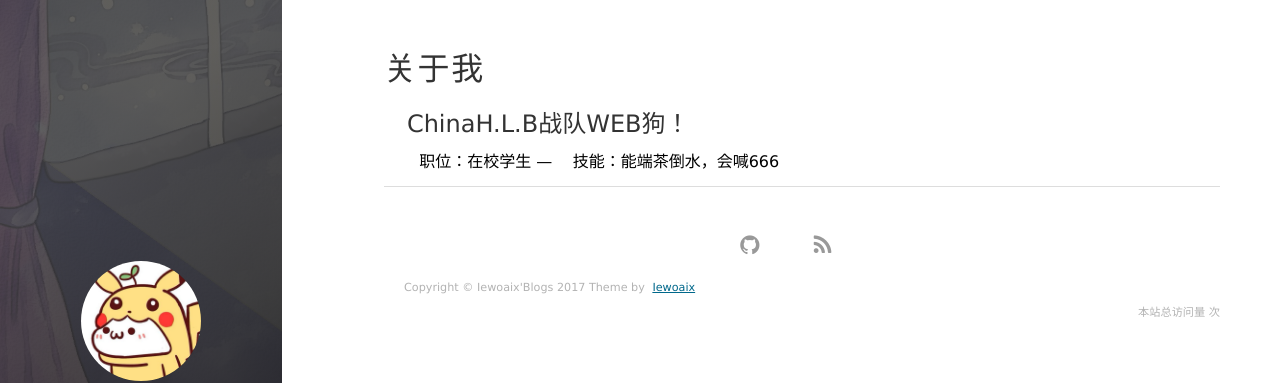
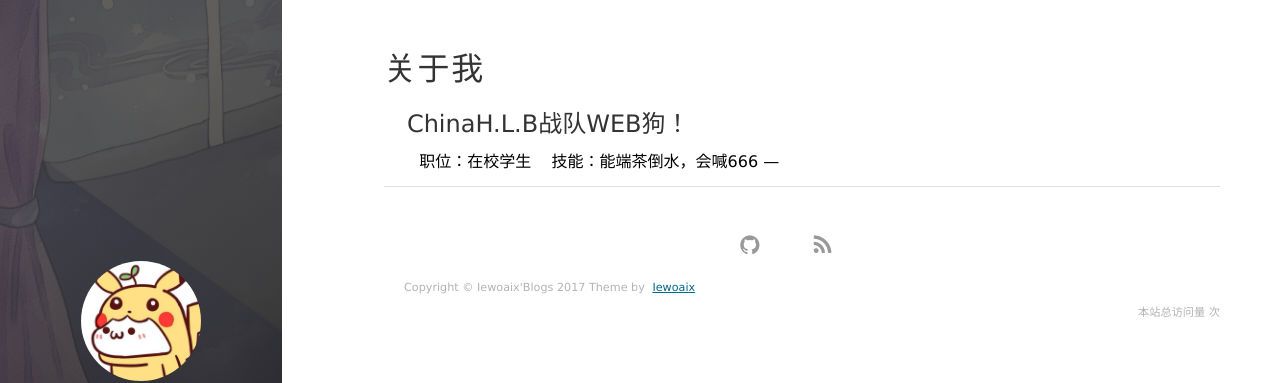
Before and after one commit to blubiu/blubiu.github.io, a Jekyll site: the page built from about.md, in a window 1280 px wide. Shown: the top 383 px of the page. Built offline with Jekyll 4.4.1, drawn with Linux system fonts in a browser that asks for light colours; nearby versions of some CDN libraries; comment, search, counter and statistics services are not loaded.

```diff
--- a/about.md
+++ b/about.md
@@ -5,5 +5,5 @@ title: 关于我
     ChinaH.L.B战队WEB狗！
 ---
     职位：在校学生
+    技能：能端茶倒水，会喊666
 ---
-    技能：能端茶倒水，会喊666
```
